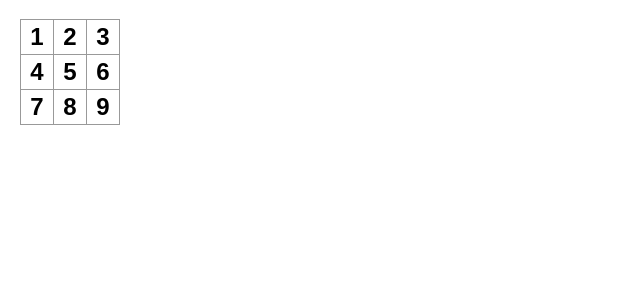
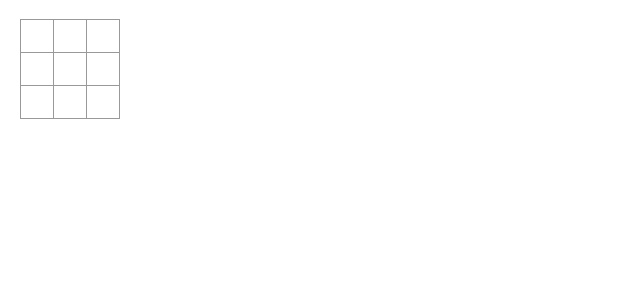
Before and after one commit to Sheddiey/Frontend-mentor-Projects, a React (Create React App) app in the folder my-app/: page / in a window 1280 px wide. Shown: the top 300 px of the page, without its empty margins (0-640 px from the left). Built offline with nearby package versions, Linux system fonts and the light colour scheme.

Commit message:
interactivity

```diff
--- a/my-app/src/App.js
+++ b/my-app/src/App.js
@@ -4,21 +4,22 @@ export default function Board() {
   return(
     <>
       <div className="board-row">
-        <Square value="1" />
-        <Square value="2" />
-        <Square value="3" />
+        <Square />
+        <Square />
+        <Square />
       </div>
       <div className="board-row">
-        <Square value="4" />
-        <Square value="5" />
-        <Square value="6" />
+        <Square />
+        <Square />
+        <Square />
       </div>
       <div className="board-row">
-        <Square value="7" />
-        <Square value="8" />
-        <Square value="9" />
+        <Square />
+        <Square />
+        <Square />
       </div>
 
     </>
-  );
+  )
+
 }
--- a/my-app/src/components/Square.jsx
+++ b/my-app/src/components/Square.jsx
@@ -1,6 +1,19 @@
-function Square({ value }) {
+import { useState } from "react";
 
-    return <button className="square">{ value }</button>
+function Square() {
+    const [value, setValue] = useState(null)
+
+    function handleClick() {
+        setValue('X')
+    }
+    return (
+        <button
+            className="square"
+            onClick={handleClick}
+        >
+            { value }
+        </button>
+    );
 }
 
 export default Square;
--- a/my-app/src/index.css
+++ b/my-app/src/index.css
@@ -73,3 +73,6 @@ ul {
 .game-info {
   margin-left: 20px;
 }
+button {
+  aspect-ratio: 1;
+}
```
